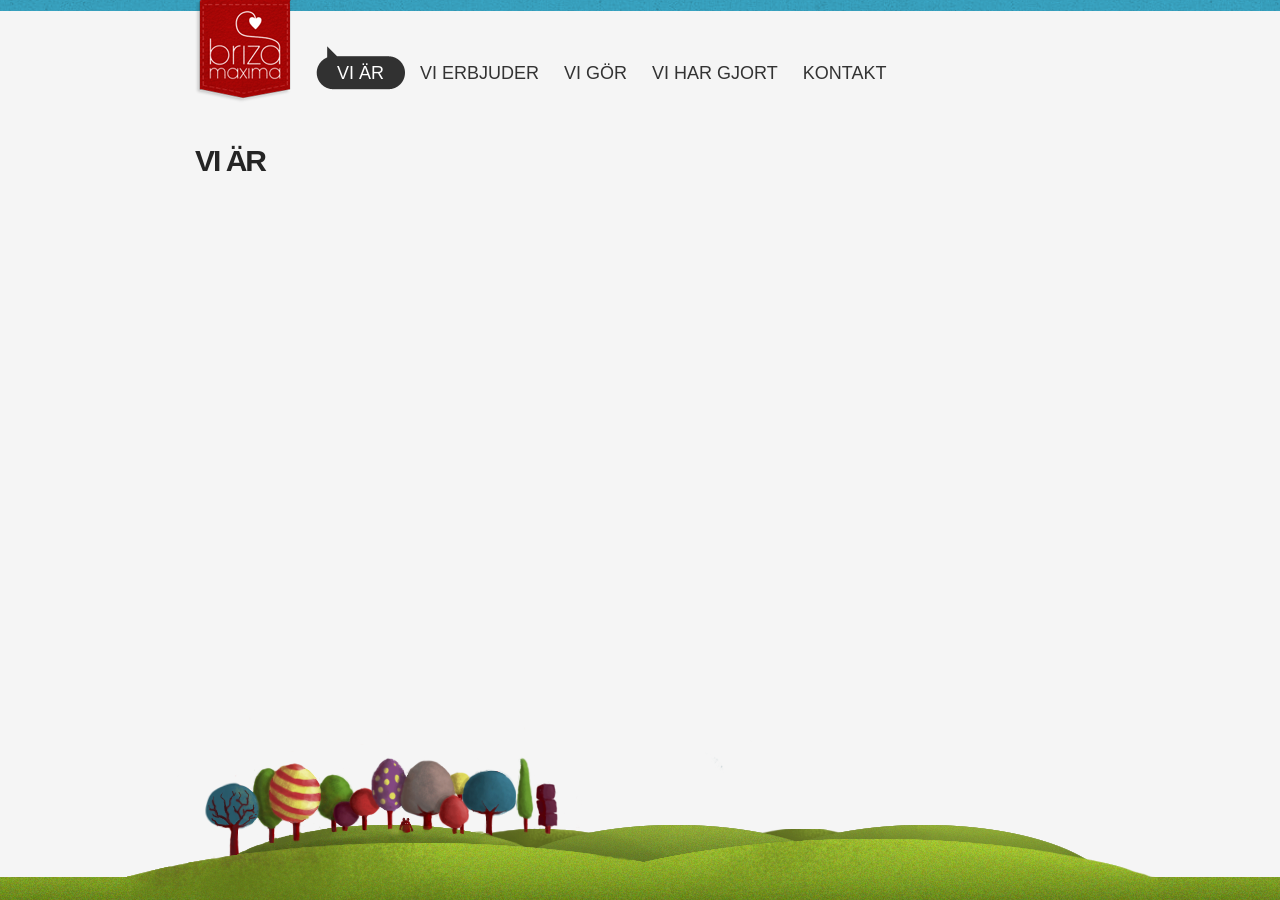
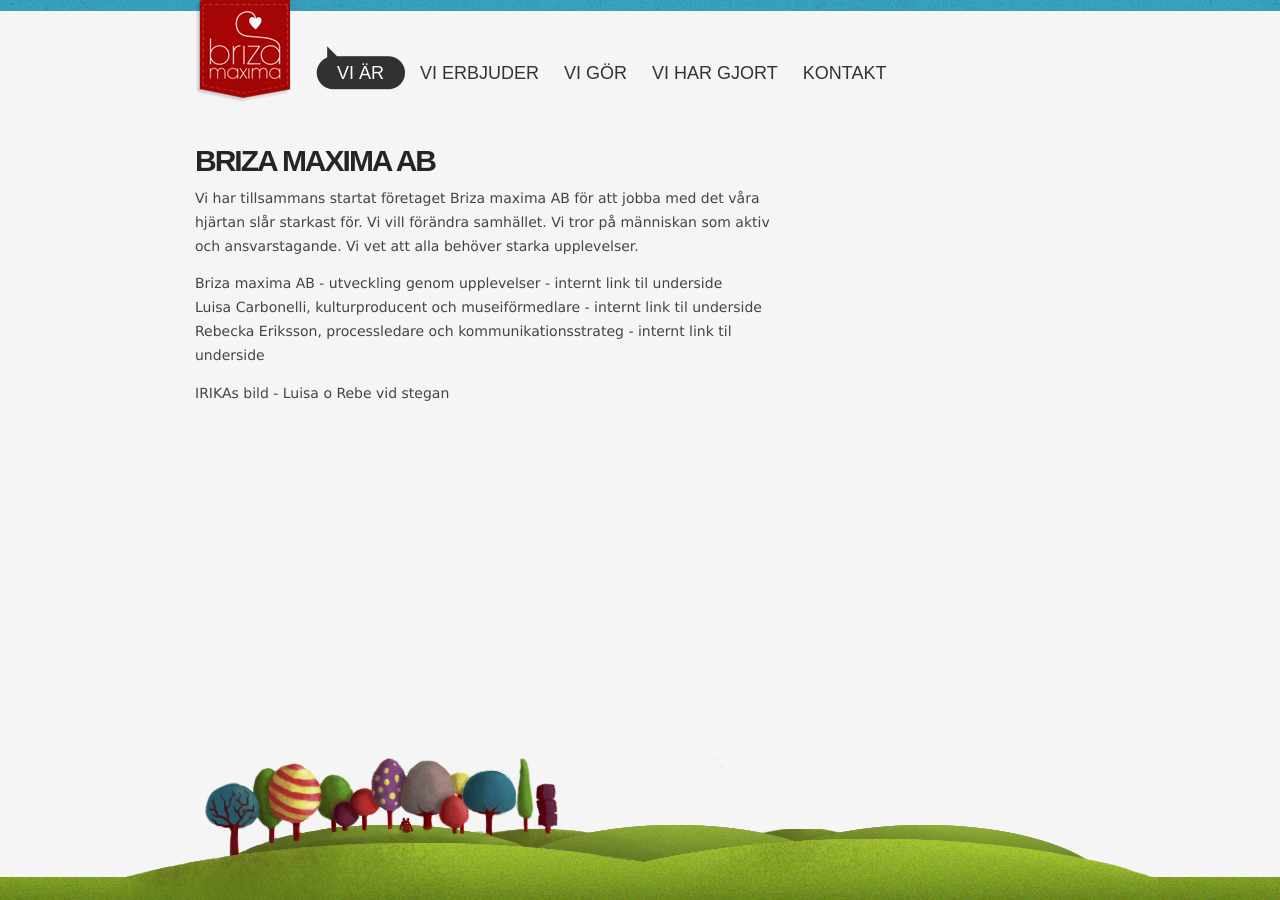
Before and after one commit to briza/briza.se, a Jekyll site: the page built from site/vi-ar/index.md, in a window 1280 px wide. Built offline with Jekyll 4.4.1, drawn with Linux system fonts in a browser that asks for light colours; Markdown is read by kramdown in place of the engine named in the settings.

Commit message:
Added text about us

```diff
--- a/site/vi-ar/index.md
+++ b/site/vi-ar/index.md
@@ -4,4 +4,11 @@
 site_section: vi-ar
 ---
 
-# Vi är
+# Briza maxima AB
+Vi har tillsammans startat företaget Briza maxima AB för att jobba med det våra hjärtan slår starkast för. Vi vill förändra samhället. Vi tror på människan som aktiv och ansvarstagande. Vi vet att alla behöver starka upplevelser.
+
+Briza maxima AB - utveckling genom upplevelser - internt link til underside<br/>
+Luisa Carbonelli, kulturproducent och museiförmedlare - internt link til underside<br/>
+Rebecka Eriksson, processledare och kommunikationsstrateg - internt link til underside
+
+IRIKAs bild - Luisa o Rebe vid stegan
```
